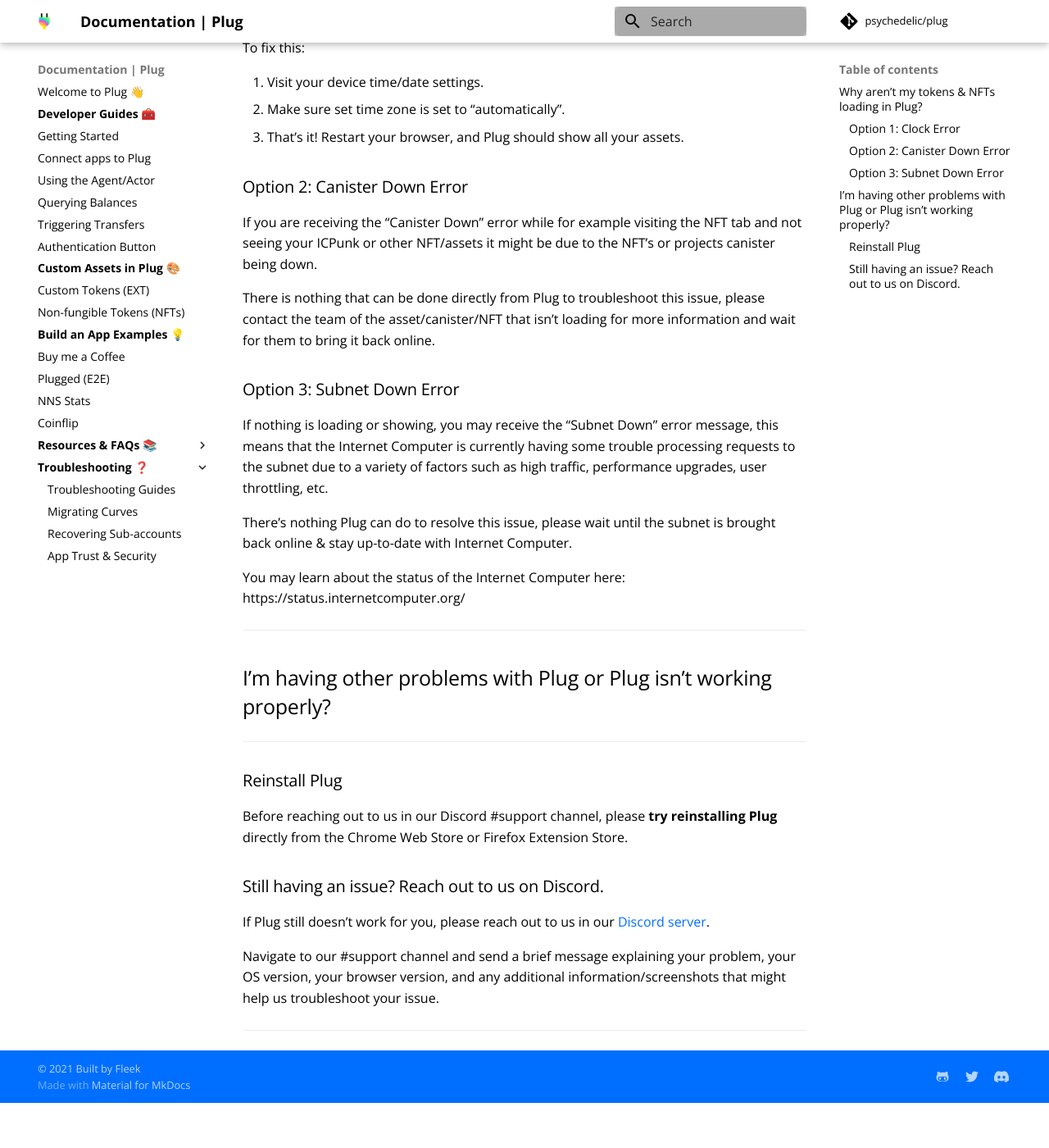
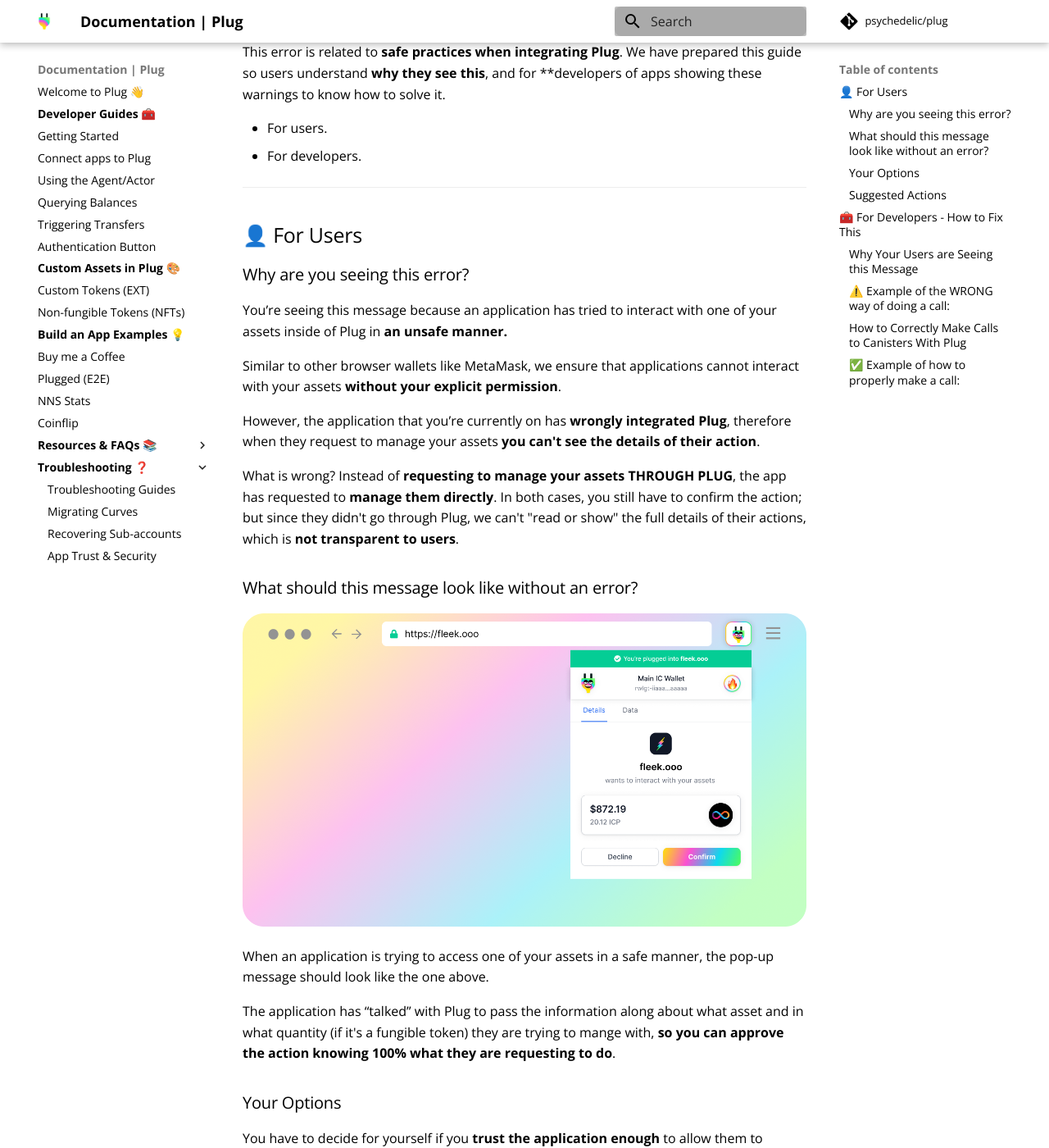
Before and after one commit to Psychedelic/plug-docs, an MkDocs documentation site: the page built from docs/resources/app-trust-and-security.md, in a window 1280 px wide and 1400 px high, scrolled down 782 px. Shown: the whole window at 82% size. Built offline with MkDocs 1.6.1 and Material for MkDocs 9.7.7, drawn with Linux system fonts in a browser that asks for light colours; comment, search, counter and statistics services are not loaded; before the commit the page ends 2127 px from its top, so only the background shows below that; some of the changed text lies outside the part shown.

Commit message:
add code examples

````diff
--- a/docs/resources/app-trust-and-security.md
+++ b/docs/resources/app-trust-and-security.md
@@ -6,55 +6,116 @@
 
 ![](imgs/trust.png)
 
-If you’re having trouble with Plug, this guide is meant to address common errors you may see while attempting to load NFTs, tokens, and other assets.
+If you are here, it is because you've probably seen **a warning message** in Plug while using your wallet in an Internet Computer application.
 
-Please work through this guide before reaching out to support, the first thing our support team will send you is this troubleshooting guide. If you still have issues after trying these steps, contact us.
+![](imgs/trust-app.png)
+
+This error is related to **safe practices when integrating Plug**. We have prepared this guide so users understand **why they see this**, and for **developers of apps showing these warnings to know how to solve it.
+
+- For users.
+- For developers.
 
 ---
 
-## Why aren’t my tokens & NFTs loading in Plug?
+## 👤 For Users
+### Why are you seeing this error?
+
+You’re seeing this message because an application has tried to interact with one of your assets inside of Plug in **an unsafe manner.**
+
+Similar to other browser wallets like MetaMask, we ensure that applications cannot interact with your assets **without your explicit permission**.
+
+However, the application that you’re currently on has **wrongly integrated Plug**, therefore when they request to manage your assets **you can't see the details of their action**.
+
+What is wrong? Instead of **requesting to manage your assets THROUGH PLUG**, the app has requested to **manage them directly**. In both cases, you still have to confirm the action; but since they didn't go through Plug, we can't "read or show" the full details of their actions, which is **not transparent to users**.
+
+### What should this message look like without an error?
+![](imgs/trust-icp.png)
+
+When an application is trying to access one of your assets in a safe manner, the pop-up message should look like the one above.
+
+The application has “talked” with Plug to pass the information along about what asset and in what quantity (if it's a fungible token) they are trying to mange with, **so you can approve the action knowing 100% what they are requesting to do**.
+
+### Your Options
+You have to decide for yourself if you **trust the application enough** to allow them to perform the action as advertised.
+
+Since they are not passing in any information to you, the application could be interacting with any asset in any quantity they'd like.
+
+### Suggested Actions
+
+Our suggestion is that you **get in contact with the application and send them this article** so they may also be informed and can take the necessary actions.
+
+Our next section, ‘For Developers’, will be a guide for them to understand why their users have gotten this message and what they can do to mitigate it from happening in the future.
 
 ---
 
-### Option 1: Clock Error
+## 🧰 For Developers - How to Fix This
+### Why Your Users are Seeing this Message
 
-The NNS ledger is very strict about requests to the ledger & when they expire. There’s a known error: if your clock on your Windows/MacOS/Mobile device is not set to time updating “automatically” and is out of sync, the NNS ledger will reject your query to check your assets.
+As a safety measure, Plug requires a **pop-up when your application requests to interact with any canister** that your user holds an asset with in Plug and does **an update call**.
 
-To fix this:
+However, there are **safe practices to follow** when making calls to canisters on behalf of users when integrating Plug. You have to use Plug's **createActor** method so that you can explicitly pass in the information pertaining to the update call (the arguments/parameters), so that Plug can relay this information to the user in the pop-up.
 
-1. Visit your device time/date settings.
-2. Make sure set time zone is set to “automatically”.
-3. That’s it! Restart your browser, and Plug should show all your assets.
+**If you use the Agent in Plug to create your own actor, not using the createActor method**, Plug can't read the parameters/arguments of the update call **and therefore can't show it to the user, reason why it hows them a warning**.
 
-### Option 2: Canister Down Error
+### ⚠️ Example of the WRONG way of doing a call:
+In this example, the app, after connecting to the user's wallet, uses the agent to create its own actor, instead of using Plug's createActor.
 
-If you are receiving the “Canister Down” error while for example visiting the NFT tab and not seeing your ICPunk or other NFT/assets it might be due to the NFT’s or projects canister being down.
+```js
+import XTCIdl from 'route/to/xtc.did.js';
 
-There is nothing that can be done directly from Plug to troubleshoot this issue, please contact the team of the asset/canister/NFT that isn’t loading for more information and wait for them to bring it back online.
+const xtcCanisterId = 'aanaa-xaaaa-aaaah-aaeiq-cai';
 
-### Option 3: Subnet Down Error
+// Agent approach (not recommended)
+// Plug would not be able to decode the arguments since the IDL
+// is not available to the provider and is used locally by the app.
+const insecureXTCTransfer = async () => {
+  const agent = window?.ic?.plug?.agent;
+  const XTCActor = Actor.createActor(XTCIdl, { canisterId: xtcCanisterId });
+  const balance = await XTCActor.balance([]);
+  console.log('My XTC Balance is ', balance, ' cycles');
+  // This is a lie! The user would not be able to see how much it's transferring in the confirmation modal.
+  console.log('Transfering 1000 cycles...');
+  await XTCActor.transfer({
+    to: 'paste-principalID-here',
+    amount: BigInt(500000000000),
+  });
+  console.log('Transfered 1000 cycles');
+};
+```
 
-If nothing is loading or showing, you may receive the “Subnet Down” error message, this means that the Internet Computer is currently having some trouble processing requests to the subnet due to a variety of factors such as high traffic, performance upgrades, user throttling, etc.
+###  How to Correctly Make Calls to Canisters With Plug
 
-There’s nothing Plug can do to resolve this issue, please wait until the subnet is brought back online & stay up-to-date with Internet Computer.
+If you are making canister calls that are resulting in this warning pop-up pop-up, it is **because you are not using Plug’s createActor method**.
 
-You may learn about the status of the Internet Computer here: https://status.internetcomputer.org/
+The createActor method requires you to pass in the canisters Candid interface and the canister ID of the canister that you’d like to interact with.
 
----
+Once created, you’ll interact with the canister through the actor instance. This actor instance is what allows Plug to **show the user the right information so they can approve/reject the call in the pop-up without warnings**:
 
-## I’m having other problems with Plug or Plug isn’t working properly?
+### ✅ Example of how to properly make a call:
+In this example, the app uses the createActor method in Plug's IC Provider API to create an actor, therefore when the user **gets the approval pop-up, it will see all information without a warning**.
 
----
+```js
+import XTCIdl from 'route/to/xtc.did.js';
 
-### Reinstall Plug
+const xtcCanisterId = 'aanaa-xaaaa-aaaah-aaeiq-cai';
 
-Before reaching out to us in our Discord #support channel, please **try reinstalling Plug** directly from the Chrome Web Store or Firefox Extension Store.
+// createActor approach (recommended)
+// Plug would be able to decode the arguments since it's receiving
+// the IDL.
+const secureXTCTransfer = async () => {
+  const XTCActor = window?.ic?.plug?.createActor(xtcCanisterId, XTCIdl);
+  const balance = await XTCActor.balance([]);
+  console.log('My XTC Balance is ', balance, ' cycles');
 
-### Still having an issue? Reach out to us on Discord.
+  // If the page were to lie, the user would realize by comparing to what it
+  // is being prompted in the confirmation modal.
+  console.log('Transfering 1000 cycles...');
+  await XTCActor.transfer({
+    to: 'paste-principalID-here',
+    amount: BigInt(5000000000),
+  });
+  console.log('Transfered 1000 cycles'); // You would never make it here cause the user would decline the sign
+};
+```
 
-If Plug still doesn’t work for you, please reach out to us in our [Discord server](https://discord.gg/yVEcEzmrgm).
-
-Navigate to our #support channel and send a brief message explaining your problem, your OS version, your browser version, and any additional information/screenshots that might help us troubleshoot your issue.
-
-
----
+Check out our documentation or the [NNS stats tutorial](https://docs.plugwallet.ooo/build-an-app-examples/plug-auth-nns/) to learn more about the createActor method.
````
Also changed, not shown: docs/resources/imgs/trust-app.png (added), docs/resources/imgs/trust-icp.png (added).
